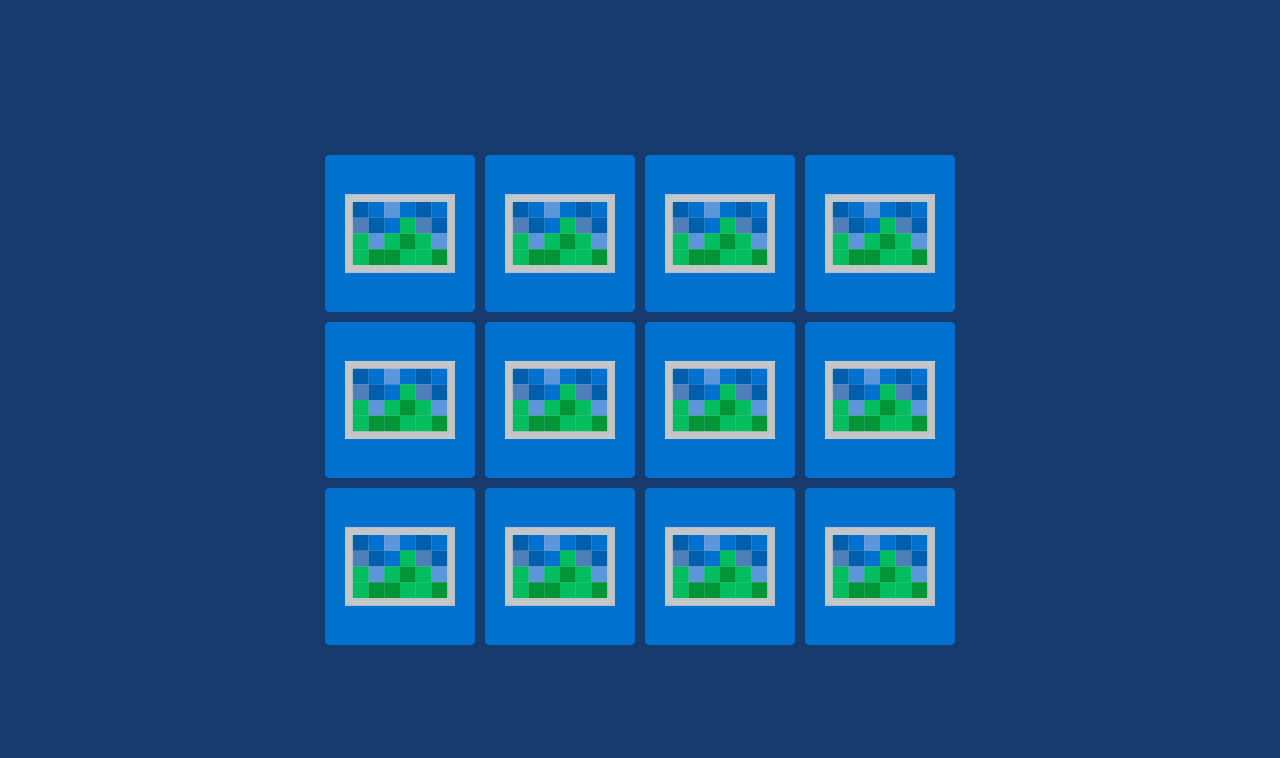
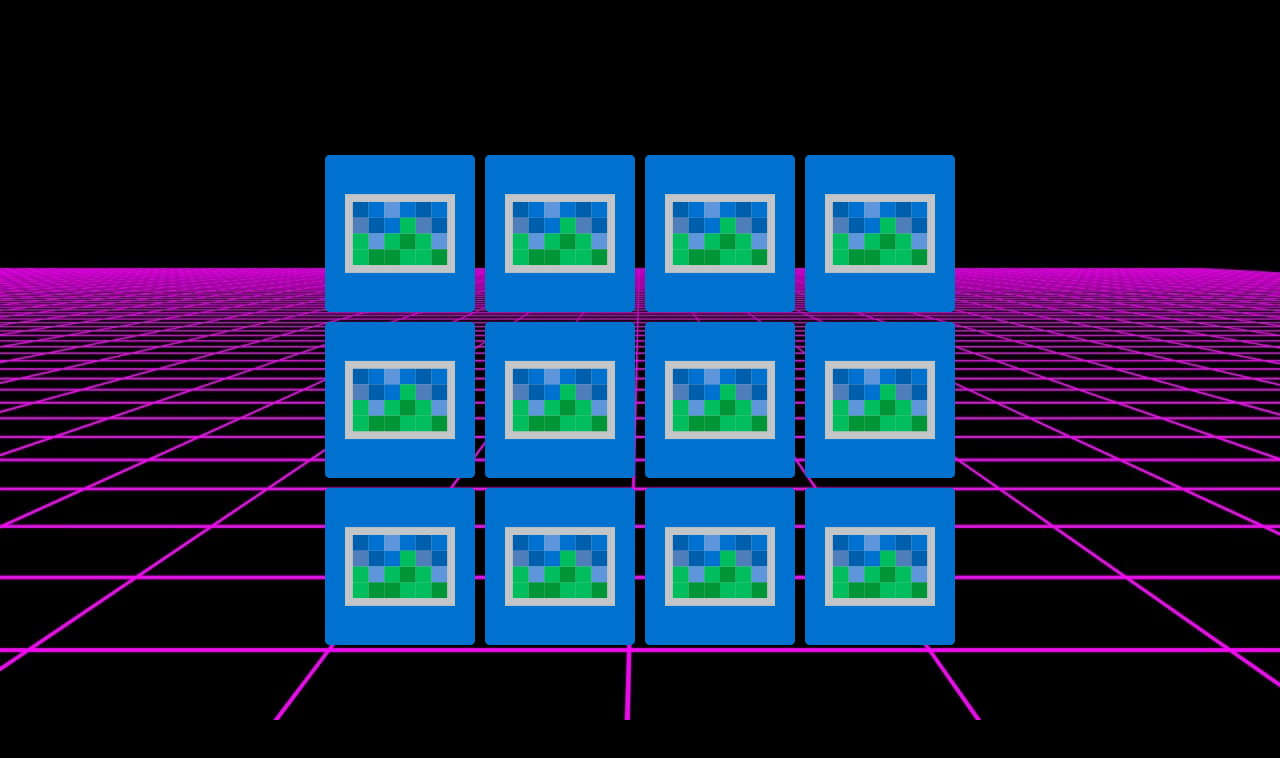
Before and after one commit to ValerieVR/ho-ho-holiday, a plain HTML site: page Memory Card Game/index.html in a window 1280 px wide. Drawn offline with Linux system fonts and the light colour scheme.

Commit message:
Add background image

```diff
--- a/Memory Card Game/style.css
+++ b/Memory Card Game/style.css
@@ -8,6 +8,8 @@ body {
     height: 100vh;
     display: flex;
     background: #163B6F;
+    background-image: url(./img/retro.jpg);
+    background-size: 1OOvh;
 }
 
 .memory-game {
```
Also changed, not shown: Memory Card Game/img/retro.jpg (added).
